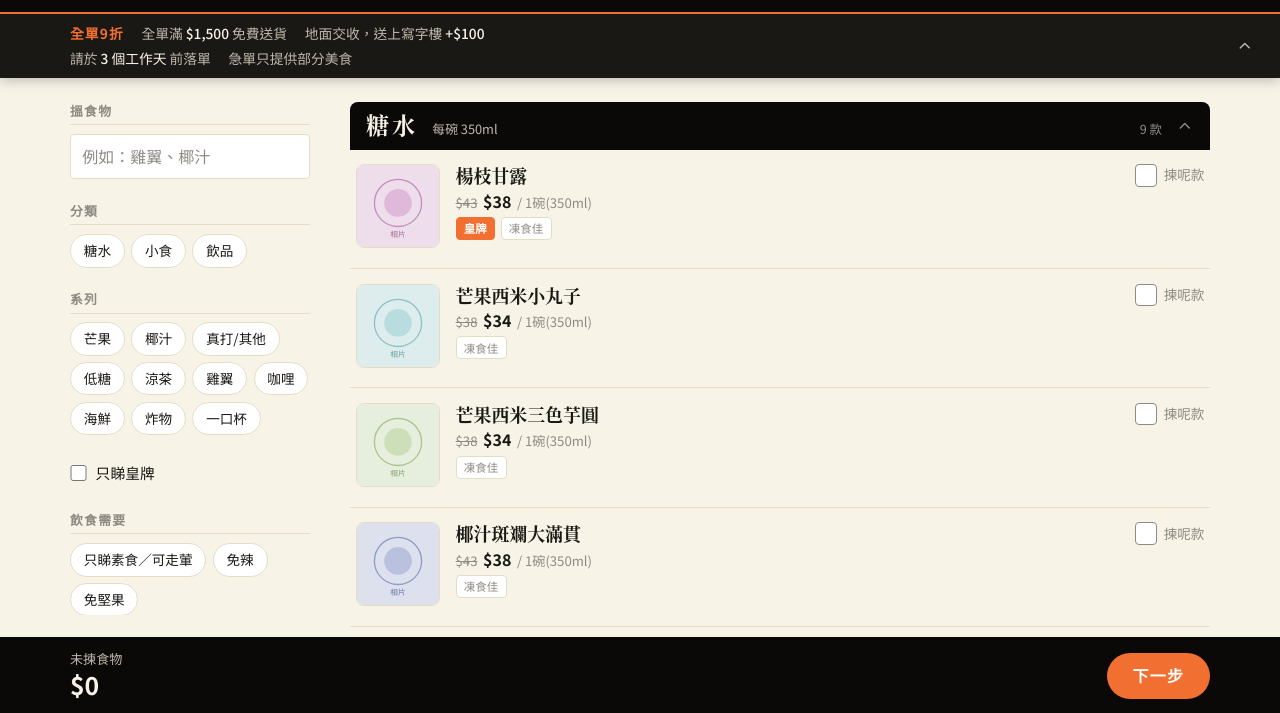
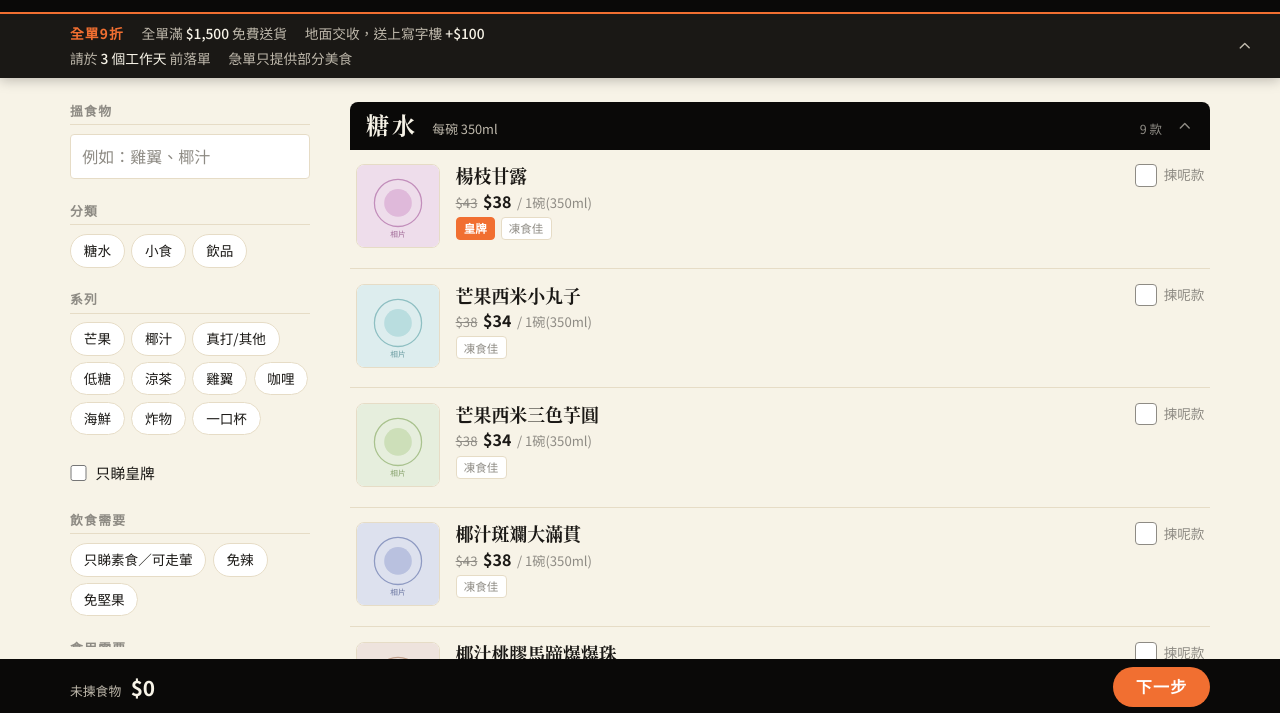
Before and after one commit to laukk714/testingwesbite, a plain HTML site: page index.html in a window 1280 px wide. Shown: the part 85-798 px from the top of the page. Drawn offline with Linux system fonts and the light colour scheme.

Commit message:
Slim the bottom order bar
Count and total share one line, tighter padding, shorter buttons
(88px → 54px); body padding and sidebar height adjusted to match.

Co-Authored-By: Claude Opus 5 <noreply@anthropic.com>

```diff
--- a/assets/styles.css
+++ b/assets/styles.css
@@ -48,7 +48,7 @@ body{
   font-family:var(--sans);
   font-size:16px;
   line-height:1.6;
-  padding-bottom:104px; /* 留位俾底部落單條 */
+  padding-bottom:72px; /* 留位俾底部落單條 */
 }
 img{display:block;max-width:100%}
 button{font:inherit;color:inherit;cursor:pointer}
@@ -151,7 +151,7 @@ body:not([data-view="1"]) #filterResetBtn{display:none}
 /* 側欄 sticky；視窗矮過個欄就喺欄入面捲（扣走招牌同底部落單條嘅高度） */
 .filters{
   position:sticky;top:calc(var(--head-h) + 1.25rem);
-  max-height:calc(100dvh - var(--head-h) - 1.25rem - 104px);
+  max-height:calc(100dvh - var(--head-h) - 1.25rem - 72px);
   overflow-y:auto;overscroll-behavior:contain;
   padding-right:.5rem;margin-right:-.5rem;          /* 留位俾 scrollbar，唔遮住內容 */
   scrollbar-width:thin;scrollbar-color:var(--bg-shade) transparent;
@@ -465,19 +465,20 @@ body:not([data-view="1"]) #filterResetBtn{display:none}
   position:fixed;inset-inline:0;bottom:0;z-index:1100;   /* 要高過 Leaflet 地圖 */
   background:var(--surface-dark);color:var(--text-on-dark);
 }
+/* 矮身：總數同「已揀 N 款」放同一行 */
 .orderbar-in{
-  max-width:var(--maxw);margin:0 auto;padding:.85rem 1.25rem;
-  display:flex;align-items:center;gap:1.25rem;flex-wrap:wrap;
+  max-width:var(--maxw);margin:0 auto;padding:.5rem 1.25rem;
+  display:flex;align-items:center;gap:1rem;flex-wrap:wrap;
 }
-.tally{display:flex;flex-direction:column;line-height:1.35}
-.tally .cnt{font-size:.82rem;color:var(--text-on-dark-muted)}
-.tally .amt{font-weight:900;font-size:1.55rem;font-variant-numeric:tabular-nums;letter-spacing:-.01em}
-.breakdown{font-size:.8rem;color:var(--text-on-dark-muted);border-inline-start:1px solid var(--line-on-dark);padding-inline-start:1.25rem;line-height:1.55}
+.tally{display:flex;align-items:baseline;gap:.6rem;line-height:1.2}
+.tally .cnt{font-size:.8rem;color:var(--text-on-dark-muted)}
+.tally .amt{font-weight:900;font-size:1.3rem;font-variant-numeric:tabular-nums;letter-spacing:-.01em}
+.breakdown{font-size:.76rem;color:var(--text-on-dark-muted);border-inline-start:1px solid var(--line-on-dark);padding-inline-start:1rem;line-height:1.4}
 .breakdown span{font-variant-numeric:tabular-nums;color:var(--text-on-dark)}
 .breakdown .free{color:var(--accent)}
 /* 底部兩個掣同一個尺寸：高 2.9rem、同一字級；淨係顏色唔同 */
 .bar-back,.submit{
-  height:2.9rem;padding:0 1.6rem;border-radius:var(--pill);
+  height:2.5rem;padding:0 1.4rem;border-radius:var(--pill);
   font-size:1rem;font-weight:700;letter-spacing:.08em;white-space:nowrap;
 }
 .bar-back{
@@ -565,7 +566,7 @@ body:not([data-view="1"]) #filterResetBtn{display:none}
   .dish.on .tick span{display:inline}
   .dish-err{grid-column:2/-1}
   .breakdown{display:none}
-  .bar-back,.submit{height:2.7rem;padding:0 1.2rem;font-size:.95rem}
+  .bar-back,.submit{height:2.4rem;padding:0 1.1rem;font-size:.92rem}
   .orderbar-in{gap:.75rem}
   /* 彈出視窗（菜式詳情、篩選、購物車）統一闊度：左右各留 1rem */
   .sheet{max-width:none;width:calc(100vw - 2rem)}
```
